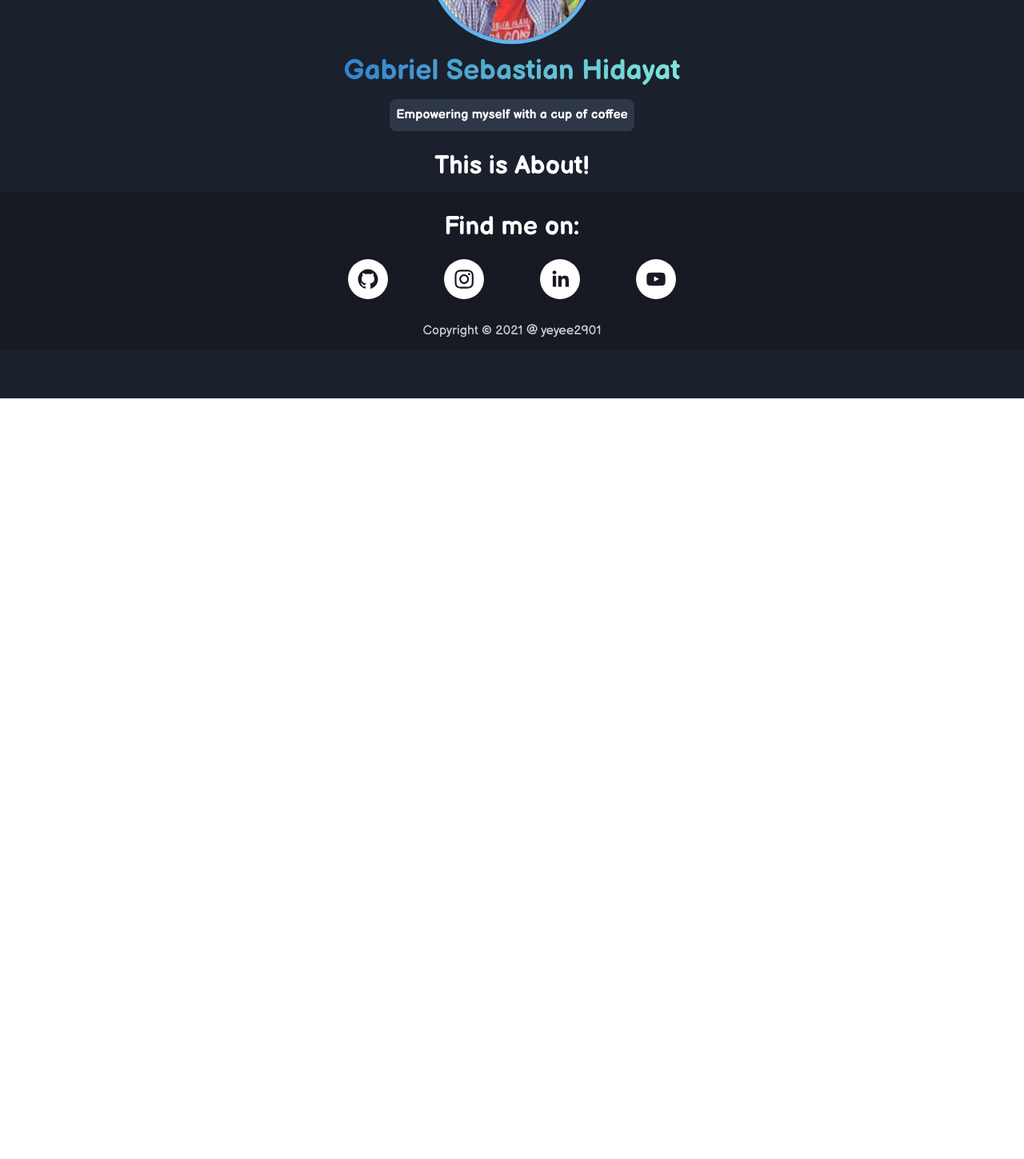
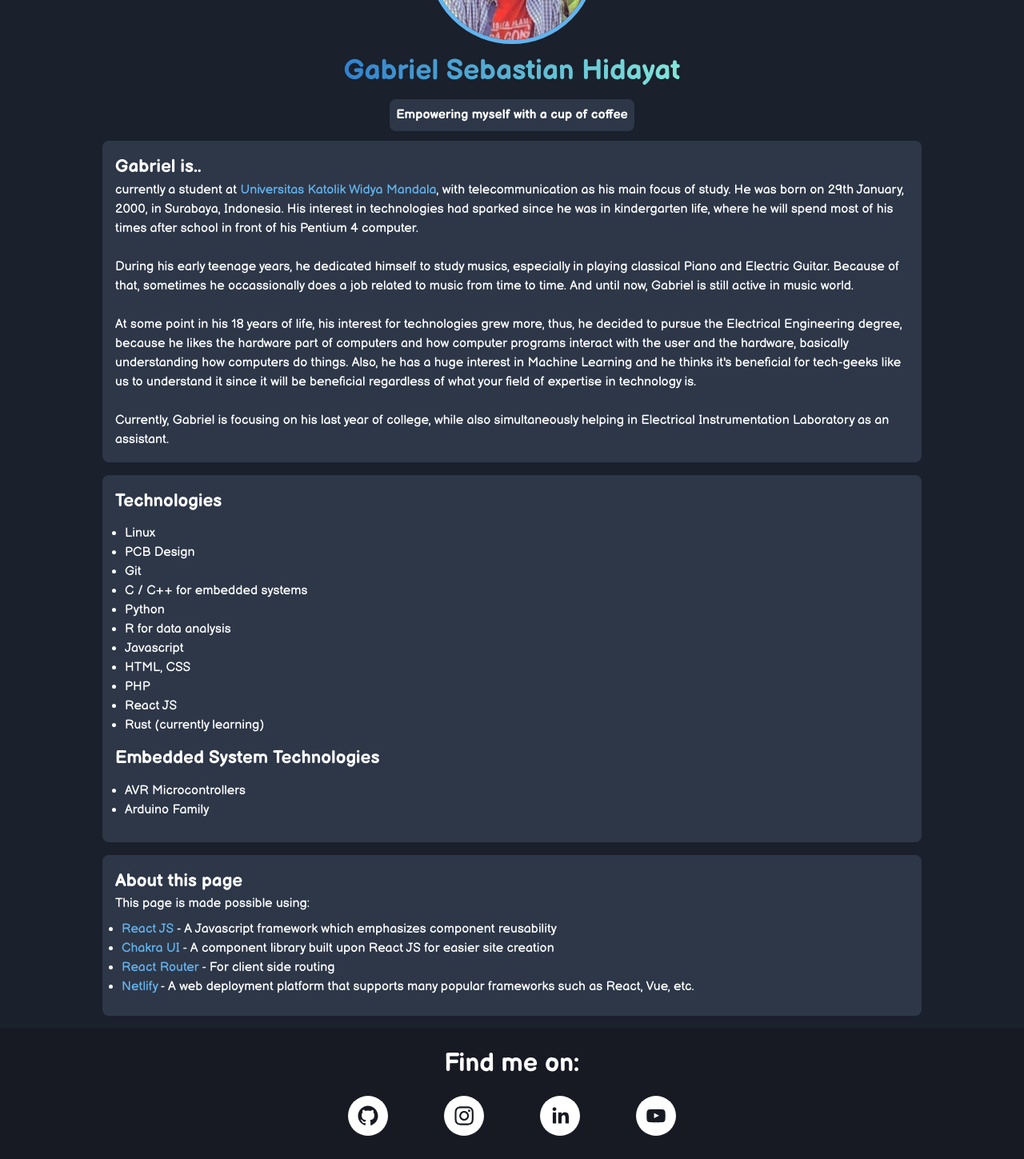
Before and after one commit to yeyee2901/my-website, a React (Create React App) app: page /about in a window 1280 px wide. Shown: the part 302-1751 px from the top of the page at 80% size. Before the commit the page ends 800 px from the top, so only its background shows below. Built offline with nearby package versions, Linux system fonts and the light colour scheme.

Commit message:
ADD: add about page

```diff
--- a/src/pages/about.jsx
+++ b/src/pages/about.jsx
@@ -1,11 +1,127 @@
-import { Text } from '@chakra-ui/react'
+import { Box, Link, Text } from '@chakra-ui/react'
+import MyColor from '../colors'
+import BoxSection from '../components/box_section'
 import StyledHeading from '../components/styled_heading'
 
 const About = () => {
   return (
-    <StyledHeading fontSize="2em" align="left">
-      This is About!
-    </StyledHeading>
+    <>
+      <BoxSection mb={4} color="white">
+        <Text as="strong" fontSize="1.4em">
+          Gabriel is..
+        </Text>
+        <Text as="p">
+          currently a student at
+          <Link
+            color={MyColor.active}
+            children=" Universitas Katolik Widya Mandala"
+            href='https://ukwms.ac.id/'
+            target="_blank"
+            _hover={{ bg: MyColor.active, color: "black" }}
+            borderRadius="lg"
+          />, with telecommunication as his main focus of study.
+          He was born on 29th January, 2000, in Surabaya, Indonesia. His interest in technologies
+          had sparked since he was in kindergarten life, where he will spend most of
+          his times after school in front of his Pentium 4 computer.
+          <br />
+          <br />
+          During his early teenage years, he dedicated himself to study musics, especially in
+          playing classical Piano and Electric Guitar. Because of that, sometimes he occassionally
+          does a job related to music from time to time. And until now, Gabriel is still active in
+          music world.
+          <br />
+          <br />
+          At some point in his 18 years of life, his interest for technologies grew more,
+          thus, he decided to pursue the Electrical Engineering degree, because he likes the hardware part
+          of computers and how computer programs interact with the user and the hardware, basically understanding
+          how computers do things. Also, he has a huge interest in Machine Learning and he thinks it's beneficial
+          for tech-geeks like us to understand it since it will be beneficial regardless of what your
+          field of expertise in technology is.
+          <br />
+          <br />
+          Currently, Gabriel is focusing on his last year of college, while also
+          simultaneously helping in Electrical Instrumentation Laboratory as an
+          assistant.
+        </Text>
+      </BoxSection>
+
+      <BoxSection mb={4} color="white">
+        <Text as="strong" fontSize="1.4em">
+          Technologies
+        </Text>
+        <Box p={3}>
+          <ul>
+            <li>Linux</li>
+            <li>PCB Design</li>
+            <li>Git</li>
+            <li>C / C++ for embedded systems</li>
+            <li>Python</li>
+            <li>R for data analysis</li>
+            <li>Javascript</li>
+            <li>HTML, CSS</li>
+            <li>PHP</li>
+            <li>React JS</li>
+            <li>Rust (currently learning)</li>
+          </ul>
+        </Box>
+
+        <Text as="strong" fontSize="1.4em">
+          Embedded System Technologies
+        </Text>
+        <Box p={3}>
+          <ul>
+            <li>AVR Microcontrollers</li>
+            <li>Arduino Family</li>
+          </ul>
+        </Box>
+      </BoxSection>
+
+      <BoxSection mb={4} color="white" >
+        <Text as="strong" fontSize="1.4em">
+          About this page
+        </Text>
+
+        <Text as="p">
+          This page is made possible using:
+        </Text>
+        <Box p={2}>
+          <ul>
+            <li>
+              <Link href="https://reactjs.org"
+                color={MyColor.active}
+                children="React JS "
+                target="_blank"
+              />
+              - A Javascript framework which emphasizes component reusability
+            </li>
+            <li>
+              <Link href="https://chakra-ui.com/"
+                color={MyColor.active}
+                children="Chakra UI "
+                target="_blank"
+              />
+              - A component library built upon React JS for easier site creation
+            </li>
+            <li>
+              <Link href="https://reactrouter.com/"
+                color={MyColor.active}
+                children="React Router "
+                target="_blank"
+              />
+              - For client side routing
+            </li>
+            <li>
+              <Link href="https://www.netlify.com/"
+                color={MyColor.active}
+                children="Netlify "
+                target="_blank"
+              />
+              - A web deployment platform that supports many popular frameworks such as React, Vue, etc.
+            </li>
+          </ul>
+        </Box>
+      </BoxSection>
+    </>
   )
 }
 
```
